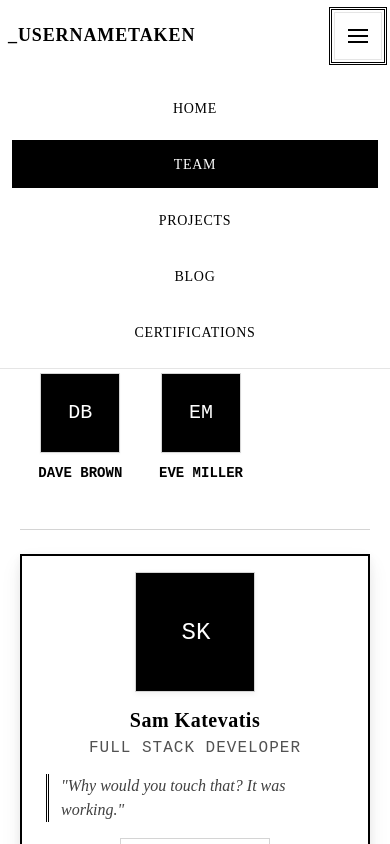
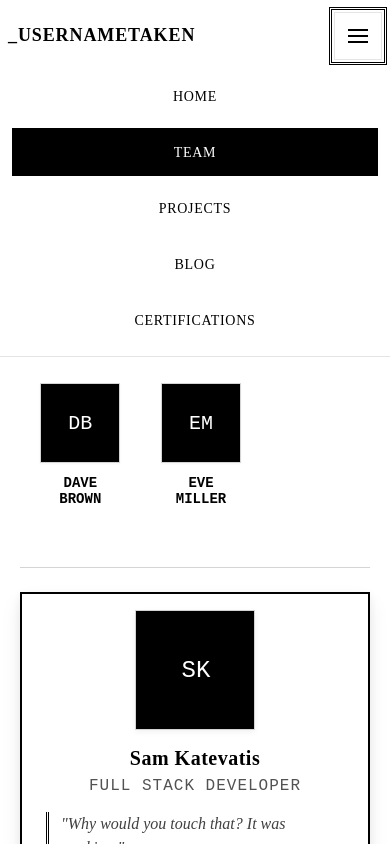
Before and after one commit to Samarinara/usernameTaken-site, a React (Vite) app: page /team in a window 390 px wide. Both pictures are taken after a click on the button "Toggle navigation". Built offline with nearby package versions, Linux system fonts and the light colour scheme.

Commit message:
fixed mobile header

```diff
--- a/src/components/header.css
+++ b/src/components/header.css
@@ -140,6 +140,11 @@
   transition: background-color 0.2s ease;
 }
 
+/* Mobile navigation - hidden by default, can be toggled with JavaScript */
+.header-nav--mobile {
+  display: none; /* Hidden by default on desktop */
+}
+
 /* ==========================================================================
    Responsive Design
    ========================================================================== */
@@ -162,16 +167,21 @@
     display: flex;
   }
 
-  /* Mobile navigation - hidden by default, can be toggled with JavaScript */
   .header-nav--mobile {
-    display: block;
+    display: flex;
     position: absolute;
     top: 100%;
     left: 0;
     right: 0;
     background-color: var(--color-secondary);
     border-bottom: var(--border-thin);
-    padding: var(--space-4);
+    padding: 0 var(--space-4) var(--space-4);
+    flex-direction: column;
+    opacity: 0;
+    transform: translateY(-10px);
+    visibility: hidden;
+    transition: opacity 0.3s ease, transform 0.3s ease, visibility 0.3s;
+    z-index: -1; /* To prevent interaction when hidden */
   }
 
   .header-nav--mobile .nav-list {
@@ -183,6 +193,13 @@
     width: 100%;
     text-align: center;
     min-height: var(--touch-target-comfortable);
+  }
+
+  .header-nav--mobile.is-open {
+    opacity: 1;
+    transform: translateY(0);
+    visibility: visible;
+    z-index: 99; /* Ensure it's on top when open */
   }
 }
 
--- a/src/components/header.tsx
+++ b/src/components/header.tsx
@@ -63,9 +63,7 @@ function Header() {
           <span className="menu-icon"></span>
         </button>
 
-        {/* Mobile navigation menu */}
-        {isMobileMenuOpen && (
-          <nav className="header-nav--mobile">
+        <nav className={`header-nav--mobile ${isMobileMenuOpen ? 'is-open' : ''}`}>
           <ul className="nav-list">
             {navigationItems.map((item) => (
               <li key={item.path} className="nav-item">
@@ -80,7 +78,6 @@ function Header() {
             ))}
           </ul>
         </nav>
-        )}
       </div>
     </header>
   );
--- a/src/data/teamMembers.ts
+++ b/src/data/teamMembers.ts
@@ -35,8 +35,8 @@ export const teamMembers: TeamMember[] = [
     quote: "Good code is its own best documentation. All my code is perfect, so I don't need comments."
   },
   {
-    id: 'carol-williams',
-    name: 'Carol Williams',
+    id: 'carol-Smith',
+    name: 'Carol Smith',
     role: 'Systems Architect',
     bio: 'Carol designs and implements complex distributed systems with a focus on reliability and security. She has extensive experience with cloud infrastructure and containerization technologies.',
     skills: ['AWS', 'Kubernetes', 'Docker', 'Terraform', 'Go'],
--- a/src/pages/Team.tsx
+++ b/src/pages/Team.tsx
@@ -38,7 +38,7 @@ const TeamPage: React.FC = () => {
       <div className="team-page">
         <header className="team-page-header">
           <h1>Meet the Team</h1>
-          <p>The architects of our digital frontier. A collective of experts in computer science and cybersecurity.</p>
+          <p>These are the people that make things happen</p>
         </header>
 
         <section className="team-grid">
--- a/src/pages/TeamPage.css
+++ b/src/pages/TeamPage.css
@@ -205,7 +205,7 @@
 .team-grid-item {
   background: none;
   border: none;
-  padding: 0;
+  padding: 3;
   cursor: pointer;
   display: flex;
   flex-direction: column;
```
Lines whose indentation alone changed are shown as unchanged.
